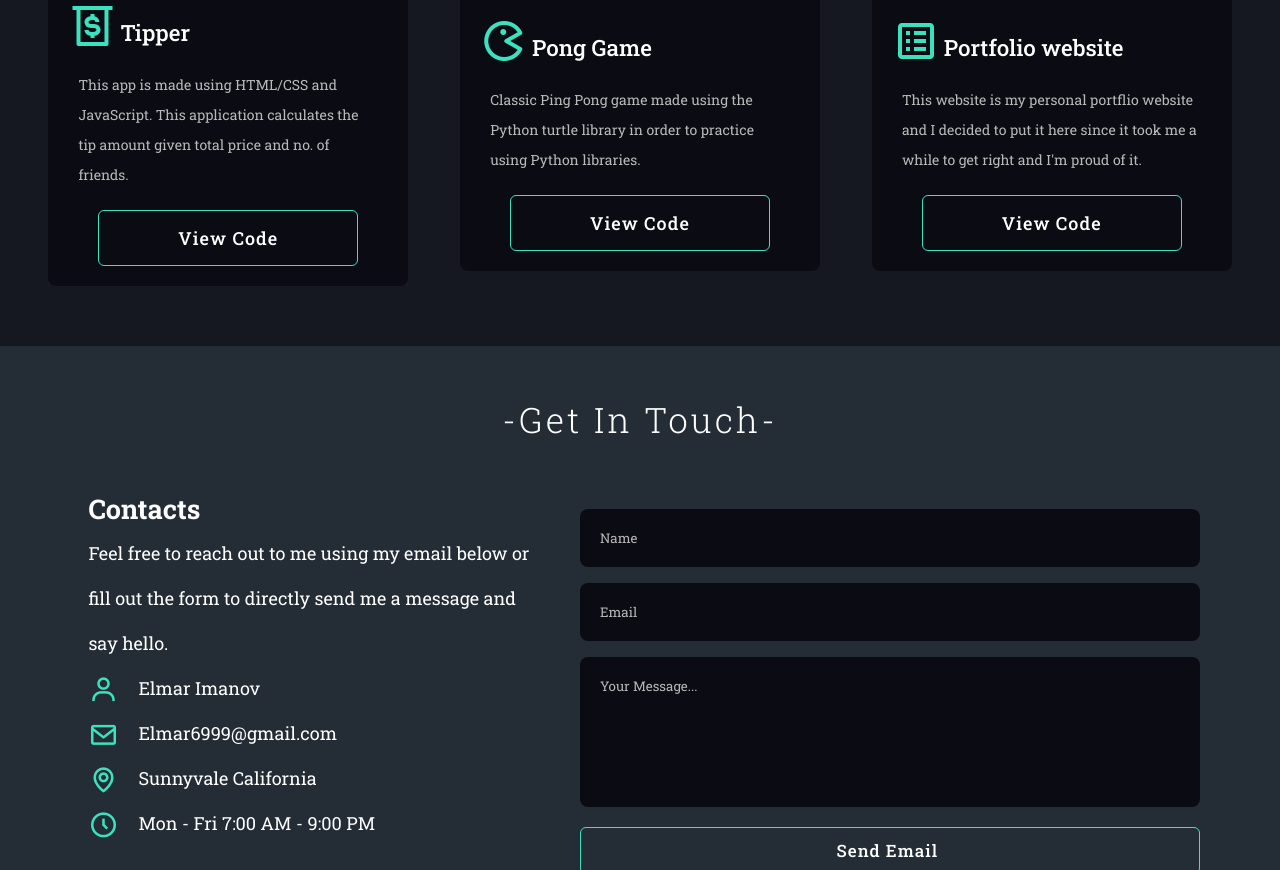
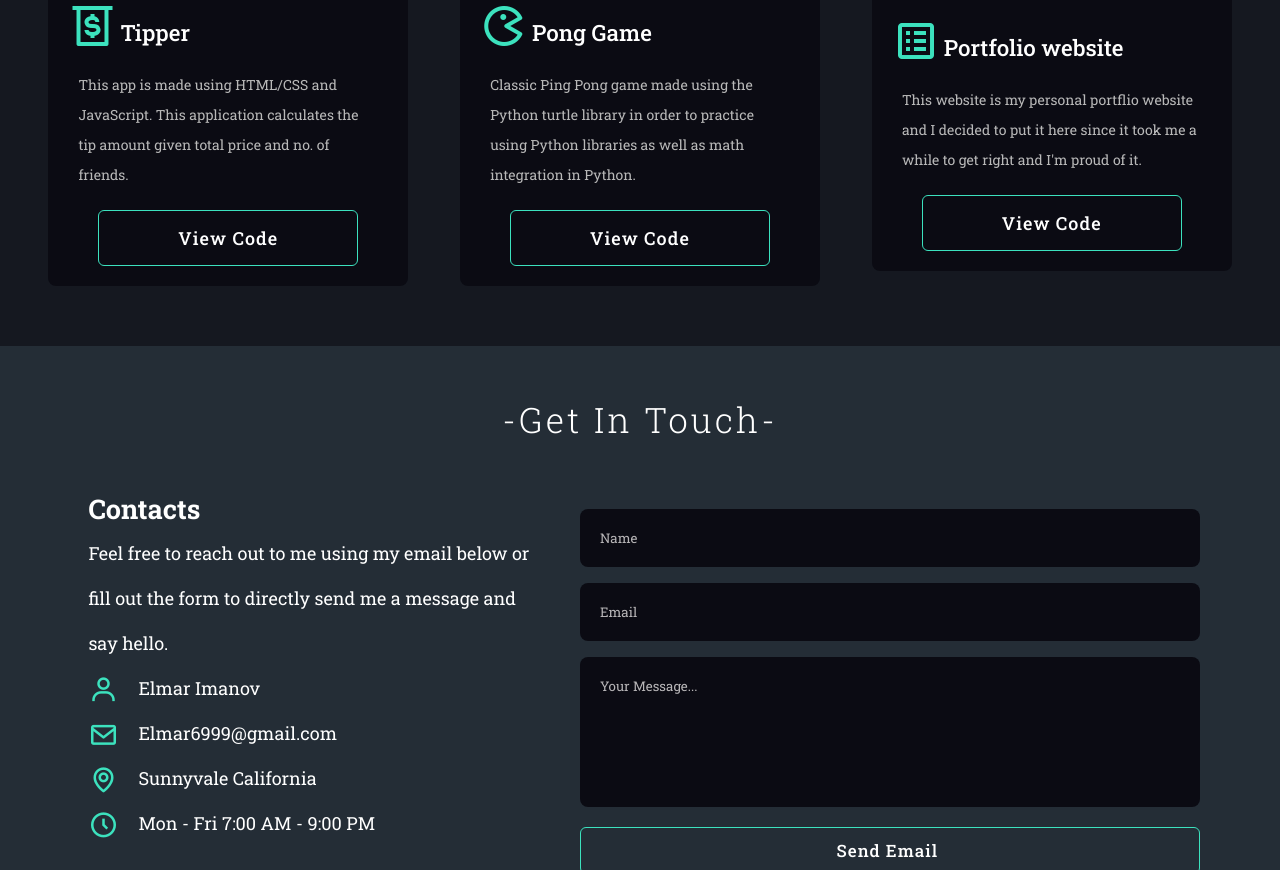
Before and after one commit to Elmar099/Elmar099.github.io, a plain HTML site: page index.html in a window 1280 px wide. Shown: the part 3000-3870 px from the top of the page. Drawn offline with nearby package versions, Linux system fonts and the light colour scheme.

Commit message:
fixed project section

```diff
--- a/index.html
+++ b/index.html
@@ -137,7 +137,7 @@
                 <i class='bx bx-game' ></i>
                 <h3>Pong Game</h3>
                 <p>Classic Ping Pong game made using the Python turtle library in order to practice
-                    using Python libraries.
+                    using Python libraries as well as math integration in Python.
                 </p>
                 <a target="_blank" href="https://github.com/Elmar099/PongGame">View Code</a>
             </div>
```
